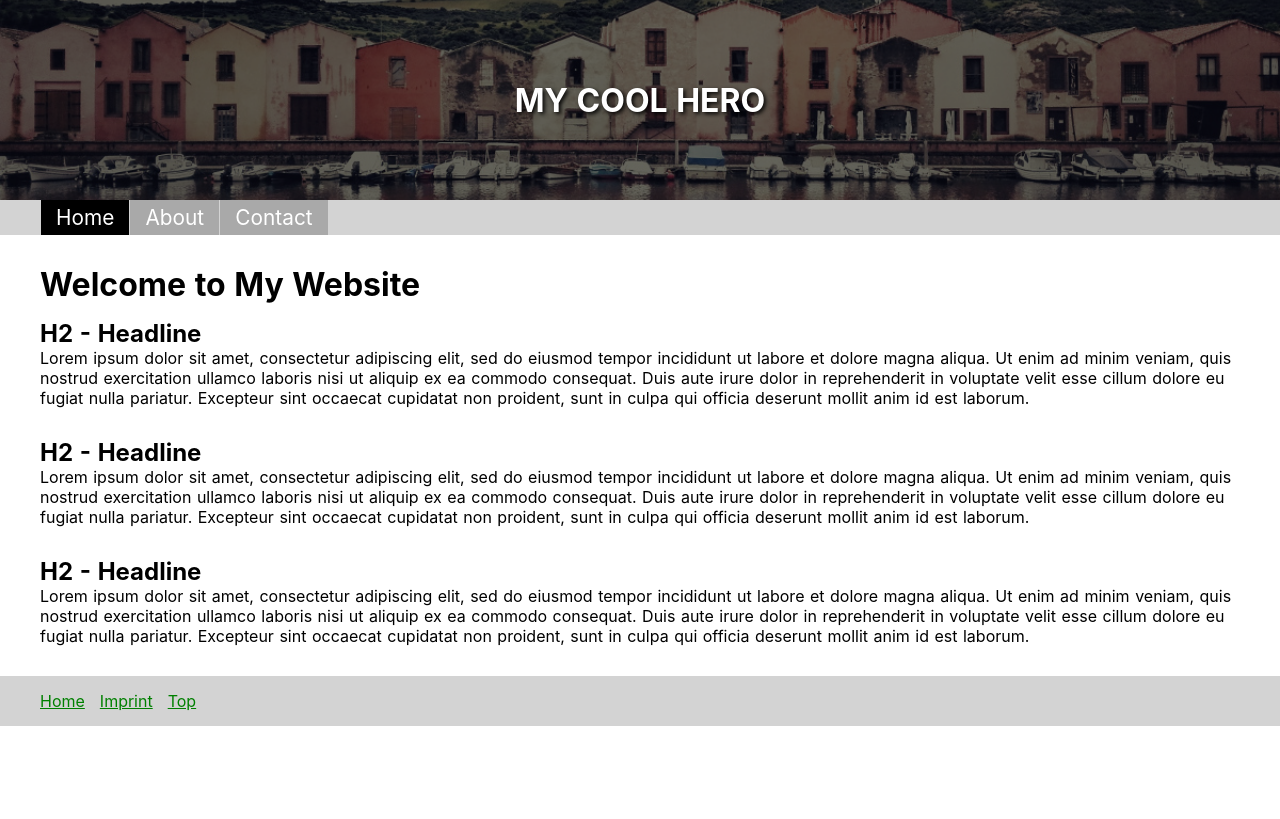
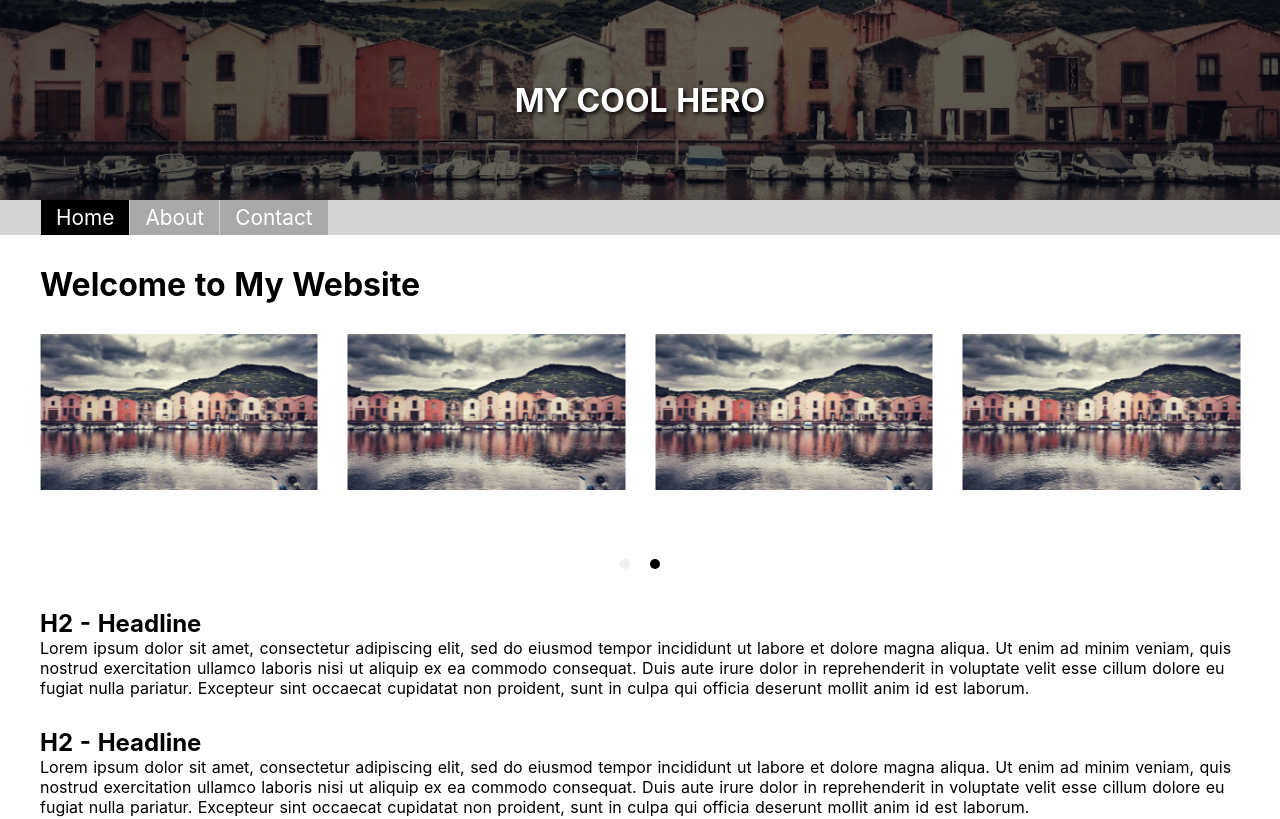
Before and after one commit to RustyBerlin/vue-prj, a Nuxt app: page / in a window 1280 px wide. Shown: the top 819 px of the page. Built offline with nearby package versions, Linux system fonts and the light colour scheme.

Commit message:
added vue carousel

```diff
--- a/assets/general.scss
+++ b/assets/general.scss
@@ -176,3 +176,17 @@ h1 {
     text-decoration: none;
   }
 }
+
+.VueCarousel {
+  margin-left: -$spacing;
+  margin-right: -$spacing;
+
+  .VueCarousel-slide {
+    width: 20%;
+
+    img {
+      width: 100%;
+      padding: $spacing;
+    }
+  }
+}
--- a/package.json
+++ b/package.json
@@ -26,6 +26,7 @@
     "@vue/test-utils": "^1.0.0-beta.25",
     "nuxt": "1.4.4",
     "vue": "^2.5.17",
+    "vue-carousel": "^0.18.0-alpha",
     "vue-template-compiler": "^2.5.22",
     "vuex": "3.0.1"
   },
--- a/pages/index.vue
+++ b/pages/index.vue
@@ -4,6 +4,25 @@
     <main>
       <div class="module">
         <Headline headline='Welcome to My Website' />
+        <section>
+          <carousel :perPageCustom="[[0, 1], [640, 2], [1199, 4]]" :autoplay="true">
+            <slide>
+              <img :src="hero.image" alt="Alt-Text">
+            </slide>
+            <slide>
+              <img :src="hero.image" alt="Alt-Text">
+            </slide>
+            <slide>
+              <img :src="hero.image" alt="Alt-Text">
+            </slide>
+            <slide>
+              <img :src="hero.image" alt="Alt-Text">
+            </slide>
+            <slide>
+              <img :src="hero.image" alt="Alt-Text">
+            </slide>
+          </carousel>
+        </section>
         <section>
           <h2>H2 - Headline</h2>
           <p>
@@ -29,10 +48,12 @@
 </template>
 
 <script>
+  import config from '../config.json'
   import Header from '~/components/Header.vue'
   import Headline from '~/components/Headline.vue'
   import Footer from '~/components/Footer.vue'
-  import config from '../config.json'
+  import Carousel from 'vue-carousel/src/Carousel.vue'
+  import Slide from 'vue-carousel/src/Slide.vue'
 
   const pageTitle = 'Welcome'
 
@@ -40,7 +61,9 @@
     components: {
       Header,
       Headline,
-      Footer
+      Footer,
+      Carousel,
+      Slide,
 
     },
 
@@ -48,6 +71,11 @@
       return {
         title: `${pageTitle} / ${config.title}`
       }
+    },
+    data() {
+      return {
+        hero: config.hero,
+      }
     }
   }
 </script>
```
Also changed, not shown: 1 other file (tests, documents, lock files or other folders).
